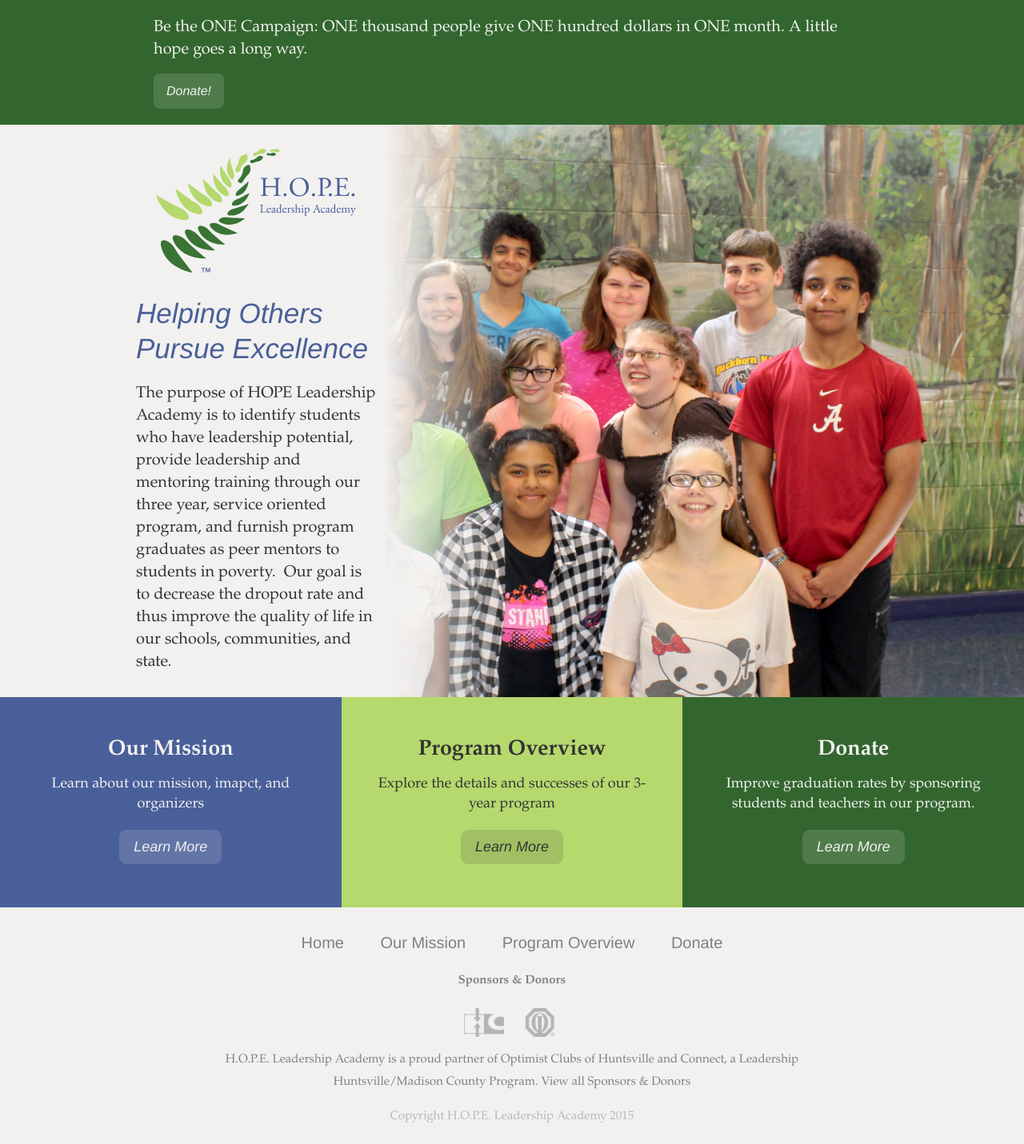
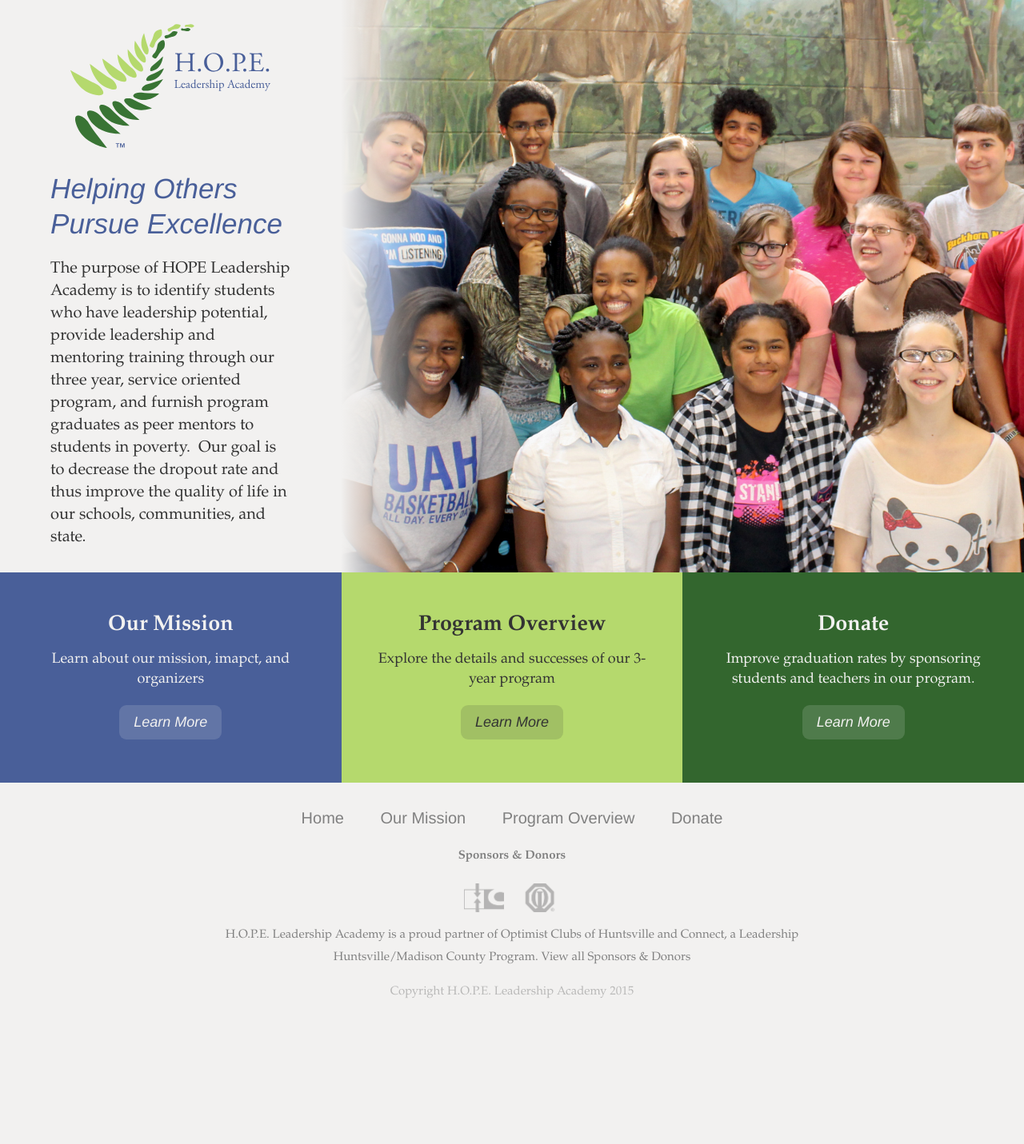
Before and after one commit to TrimMedia/HOPE, a Jekyll site: the page built from index.html, in a window 1280 px wide. Shown: the whole page at 80% size. Built offline with Jekyll 4.4.1, drawn with Linux system fonts in a browser that asks for light colours; after the commit the page ends 1275 px from its top, so only the background shows below that.

Commit message:
Rework header to utilize grid

```diff
--- a/_includes/header.html
+++ b/_includes/header.html
@@ -1,6 +1,6 @@
-<header class="header" style="background-image: url('{{site.baseurl}}{{page.banner}}');">
+<header class="header">
   <div class="row">
-    <div class="header__content half column">
+    <div class="header__content third column">
       <a class="logo" href="{{site.baseurl}}/">
         <img src="{{site.baseurl}}/assets/img/HOPE_logo.svg" alt="HOPE Leadership Academy Logo">
       </a>
@@ -14,5 +14,7 @@
         <p>{{page.intro}}</p>
       </div>
     </div>
+    <div class="two-thirds column banner--col" style="background-image: url('{{site.baseurl}}{{page.banner}}');">
+    </div>
   </div>
 </header>
--- a/_layouts/default.html
+++ b/_layouts/default.html
@@ -2,12 +2,12 @@
 <html>
   {% include head.html %}
   <body>
-	<div class="promo dark-green-bg">
+	<!-- <div class="promo dark-green-bg">
 		<p class="promo__text">Be the ONE Campaign: ONE thousand people give ONE hundred dollars in ONE month. A little hope goes a long way.</p>
 		<a href="https://hopeleadershipacademy.dntly.com/campaign/one-campaign#/" class="button">
       Donate!
     </a>
-	</div>
+	</div> -->
   	{% include header.html %}
     {{ content }}
     {% include footer.html %}
--- a/_sass/_objects.scss
+++ b/_sass/_objects.scss
@@ -20,6 +20,8 @@ Objects
 }
 
 .row{
+	display: flex;
+
 	&:before, &:after{
 		content: " ";
 		display: table;
--- a/css/main.css
+++ b/css/main.css
@@ -286,13 +286,16 @@ Objects
     .container {
       width: 60%; } }
 
+.row {
+  display: -webkit-box;
+  display: -webkit-flex;
+  display: -ms-flexbox;
+  display: flex; }
   .row:before, .row:after {
     content: " ";
     display: table; }
-
   .row:after {
     clear: both; }
-
   @media screen and (min-width: 900px) {
     .row > .column {
       float: left; }
@@ -334,11 +337,31 @@ Components
   background: linear-gradient(90deg, #f2f1f0 75%, rgba(242, 241, 240, 0)); }
   @media screen and (min-width: 900px) {
     .header__content > .container {
-      width: 100%;
+      width: 90%;
       max-width: 15em; } }
 
 .banner {
   position: relative; }
+  .banner--col {
+    display: none; }
+    @media screen and (min-width: 600px) {
+      .banner--col {
+        display: block;
+        margin-top: 0;
+        background-size: cover;
+        background-position: center;
+        position: relative; } }
+    .banner--col:before {
+      display: block;
+      content: '';
+      position: absolute;
+      top: 0;
+      bottom: 0;
+      left: 0;
+      height: 100%;
+      width: 15%;
+      background: -webkit-linear-gradient(left, #f2f1f0, rgba(242, 241, 240, 0));
+      background: linear-gradient(to right, #f2f1f0, rgba(242, 241, 240, 0)); }
   .banner:after, .banner:before {
     display: block;
     content: '';
```
Also changed, not shown: _sass/_components.scss (+26 -1 lines), css/main.min.css, 1 other file. Lines whose indentation alone changed are shown as unchanged.
